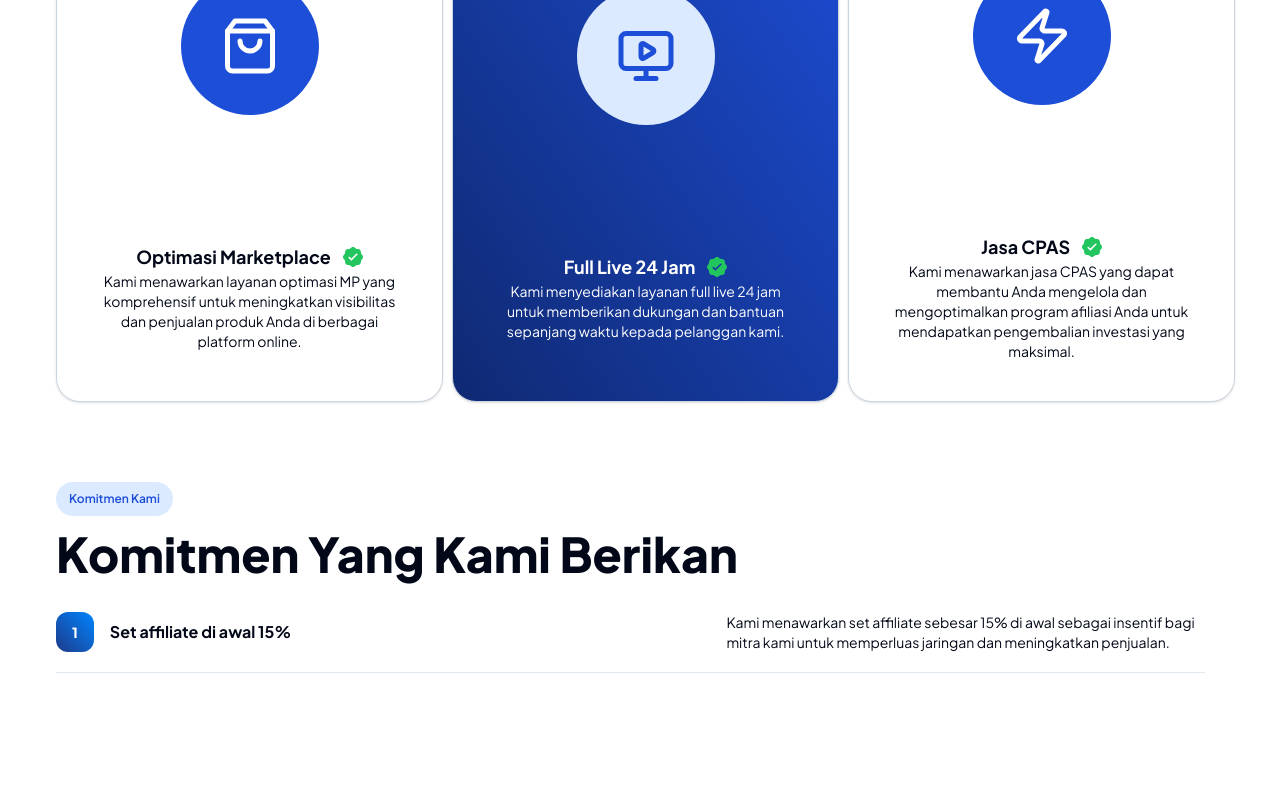
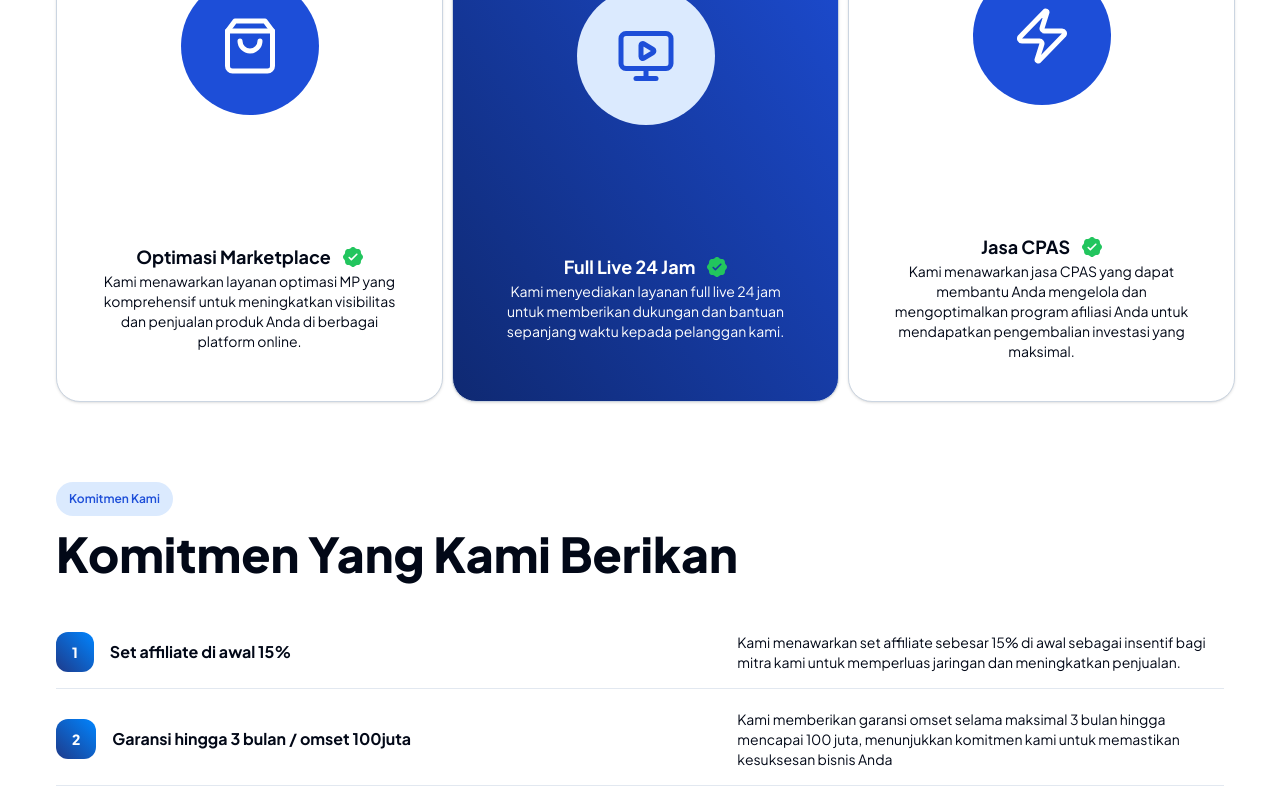
Before and after one commit to Taufik-H/lakudisini, a Next.js app: page / in a window 1280 px wide. Shown: the part 2000-2797 px from the top of the page. Built offline with nearby package versions, Linux system fonts and the light colour scheme; a web font is replaced by a local one.

Commit message:
feat:komitmen

```diff
--- a/components/komitmen-item.tsx
+++ b/components/komitmen-item.tsx
@@ -1,19 +1,24 @@
 import React from "react";
 import { Button } from "./ui/button";
 
-const KomitmenItem = () => {
+const KomitmenItem = ({
+  number,
+  komitmen,
+  description,
+}: {
+  number: number;
+  komitmen: string;
+  description: string;
+}) => {
   return (
-    <div className="flex items-start justify-between border-b pb-5">
+    <div className="my-5 flex w-full flex-col justify-between border-b border-input pb-4 lg:flex-row  lg:items-center">
       <div className="flex items-center gap-4">
         <Button variant={"gradient"} className="rounded-xl">
-          1
+          {number}
         </Button>
-        <p className="font-bold">Set affiliate di awal 15%</p>
+        <p className="font-bold">{komitmen}</p>
       </div>
-      <div className="w-5/12 text-sm">
-        Kami menawarkan set affiliate sebesar 15% di awal sebagai insentif bagi
-        mitra kami untuk memperluas jaringan dan meningkatkan penjualan.
-      </div>
+      <div className="ml-[53px] text-sm lg:ml-0 lg:w-5/12">{description}</div>
     </div>
   );
 };
--- a/components/sections/komitmen.tsx
+++ b/components/sections/komitmen.tsx
@@ -2,15 +2,23 @@ import React from "react";
 import SectionBadge from "../section-badge";
 import SectionTitle from "../section-title";
 import KomitmenItem from "../komitmen-item";
+import { KOMITMEN } from "@/constant";
 
 const Komitmen = () => {
   return (
     <section className="max-container padding-container my-10">
-      <div>
+      <div className="flex flex-col items-center lg:items-start">
         <SectionBadge text="Komitmen kami" />
         <SectionTitle>komitmen yang kami berikan</SectionTitle>
         <div className="my-10">
-          <KomitmenItem />
+          {KOMITMEN.map((k, index) => (
+            <KomitmenItem
+              key={index}
+              komitmen={k.komitmen}
+              description={k.description}
+              number={index + 1}
+            />
+          ))}
         </div>
       </div>
     </section>
--- a/constant/index.ts
+++ b/constant/index.ts
@@ -1,27 +1,4 @@
 export const NAVBAR = [
-  {
-    name: "Beranda",
-    href: "/",
-  },
-  {
-    name: "Tentang Kami",
-    href: "/tentang-kami",
-  },
-  {
-    name: "Layanan",
-    href: "/layanan",
-  },
-  {
-    name: "Komitmen",
-    href: "/komitmen",
-  },
-  {
-    name: "FAQ",
-    href: "/faq",
-  },
-];
-
-export const NAVBAR_MOBIE = [
   {
     name: "Beranda",
     href: "/",
@@ -47,3 +24,31 @@ export const NAVBAR_MOBIE = [
     href: "/hubungi-kami",
   },
 ];
+
+export const KOMITMEN = [
+  {
+    komitmen: "Set affiliate di awal 15%",
+    description:
+      "Kami menawarkan set affiliate sebesar 15% di awal sebagai insentif bagi  mitra kami untuk memperluas jaringan dan meningkatkan penjualan.",
+  },
+  {
+    komitmen: "Garansi hingga 3 bulan / omset 100juta",
+    description:
+      "Kami memberikan garansi omset selama maksimal 3 bulan hingga mencapai  100 juta, menunjukkan komitmen kami untuk memastikan kesuksesan bisnis  Anda",
+  },
+  {
+    komitmen: "Komitmen setelah omset 100juta",
+    description:
+      "Setelah mencapai omset 100 juta, kami meminta komitmen sebesar 20 juta sebagai bukti kerjasama jangka panjang.",
+  },
+  {
+    komitmen: "Tanpa komitmen jika tidak mencapai omset",
+    description:
+      "Jika dalam 3 bulan tidak mencapai omset 100 juta, Anda tidak perlu khawatir tentang biaya komitmen. pihak LAKUDISINI tidak akan meminta uang komitmen.",
+  },
+  {
+    komitmen: "Biaya administrasi setelah omset 100juta",
+    description:
+      "Setelah mencapai omset 100 juta dalam 3 bulan, kami hanya akan  mengenakan biaya administrasi sebesar 5 juta rupiah setiap bulan di  bulan berikutnya, memberikan Anda kepastian biaya.",
+  },
+];
```
Also changed, not shown: public/images/arrowdown.svg.
